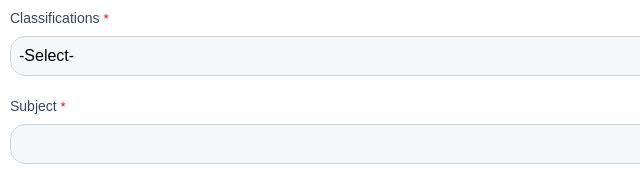
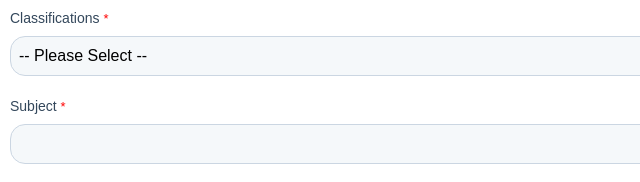
Before and after one commit to 3liGlobal/Staging-HookahShisha_Contact-Us_Form, a plain HTML site: page index.html in a window 1280 px wide. Shown: the part 306-488 px from the top of the page, 0-640 px from the left. Drawn offline with nearby package versions, Linux system fonts and the light colour scheme.

Commit message:
Update index.html

```diff
--- a/index.html
+++ b/index.html
@@ -124,27 +124,21 @@
                             </label>
                             <div class="zf-tempContDiv">
                                 <select class="zf-form-sBox" name="Dropdown" checktype="c1">
-                                    <option selected="true" value="-Select-">-Select-</option>
+                                    <option selected="true" value="-Select-">-- Please Select --</option>
                                     <optgroup label="Account Issue">
-                                        <option value="Update&#x20;Account&#x20;Information">
-                                            Update&#x20;Account&#x20;Information</option>
+                                    <option value="Update&#x20;Account&#x20;Information">Update&#x20;Account&#x20;Information</option>
                                     <option value="Forgot&#x20;Password">Forgot&#x20;Password</option>
                                     <option value="Other&#x20;Login&#x20;Issue">Other&#x20;Login&#x20;Issue</option>
                                     </optgroup>
                                     <optgroup label="Cancel / Modify Existing Order">
-                                        <option value="Order&#x20;Cancellation&#x20;Request">
-                                            Order&#x20;Cancellation&#x20;Request</option>
-                                        <option value="Modify&#x20;Order&#x20;Request">Modify&#x20;Order&#x20;Request
-                                        </option>
-                                        <option value="Modify&#x20;Address&#x20;Request">
-                                            Modify&#x20;Address&#x20;Request</option>
-                                        <option value="Modify&#x20;Shipping&#x20;Method&#x20;Request">
-                                            Modify&#x20;Shipping&#x20;Method&#x20;Request</option>
+                                    <option value="Order&#x20;Cancellation&#x20;Request">Order&#x20;Cancellation&#x20;Request</option>
+                                    <option value="Modify&#x20;Order&#x20;Request">Modify&#x20;Order&#x20;Request</option>
+                                    <option value="Modify&#x20;Address&#x20;Request">Modify&#x20;Address&#x20;Request</option>
+                                    <option value="Modify&#x20;Shipping&#x20;Method&#x20;Request">Modify&#x20;Shipping&#x20;Method&#x20;Request</option>
                                     </optgroup>
                                     <optgroup label="International Inquiry">
                                     <option value="International&#x20;Returns">International&#x20;Returns</option>
-                                        <option value="International&#x20;Refused&#x20;Package">
-                                            International&#x20;Refused&#x20;Package</option>
+                                    <option value="International&#x20;Refused&#x20;Package">International&#x20;Refused&#x20;Package</option>
                                     <option value="International&#x20;Shipping">International&#x20;Shipping</option>
                                     <option value="Other">Other</option>
                                     </optgroup>
@@ -152,52 +146,37 @@
                                     <option value="Defective&#x20;Item">Defective&#x20;Item</option>
                                     <option value="Missing&#x20;Item">Missing&#x20;Item</option>
                                     <option value="Wrong&#x20;Item">Wrong&#x20;Item</option>
-                                        <option value="Wrong&#x20;Item">Wrong&#x20;Item</option>
                                     <option value="Payment&#x20;Issue">Payment&#x20;Issue</option>
                                     <option value="Product&#x20;Assembly">Product&#x20;Assembly</option>
+                                    <option value="Damaged&#x20;Item">Damaged&#x20;Item</option>
+                                    <option value="Lost&#x20;Package">Lost&#x20;Package</option>
                                     <option value="Other">Other</option>
                                     </optgroup>
                                     <optgroup label="Order Status">
-                                        <option value="Order&#x20;Status&#x20;Inquiry">Order&#x20;Status&#x20;Inquiry
-                                        </option>
+                                    <option value="Order&#x20;Status&#x20;Inquiry">Order&#x20;Status&#x20;Inquiry</option>
                                     <option value="Tracking&#x20;Information">Tracking&#x20;Information</option>
                                     </optgroup>
                                     <optgroup label="Returns / Exchange Request">
-                                        <option value="Domestic&#x20;Return&#x20;Request">
-                                            Domestic&#x20;Return&#x20;Request</option>
-                                        <option value="International&#x20;Return&#x20;Request">
-                                            International&#x20;Return&#x20;Request</option>
+                                    <option value="Domestic&#x20;Return&#x20;Request">Domestic&#x20;Return&#x20;Request</option>
+                                    <option value="International&#x20;Return&#x20;Request">International&#x20;Return&#x20;Request</option>
                                     </optgroup>
                                     <optgroup label="Technical Support">
-                                        <option value="Login&#x20;Issue&#x20;&#x28;for&#x20;related&#x20;issues&#x29;">
-                                            Login&#x20;Issue&#x20;&#x28;for&#x20;related&#x20;issues&#x29;</option>
+                                    <option value="Login&#x20;Issue">Login&#x20;Issue</option>
                                     <option value="Payment&#x20;Issue">Payment&#x20;Issue</option>
                                     <option value="Promo&#x20;Code&#x20;Issue">Promo&#x20;Code&#x20;Issue</option>
                                     <option value="Website&#x20;Issue">Website&#x20;Issue</option>
                                     <option value="Other">Other</option>
                                     </optgroup>
                                     <optgroup label="Wholesale Inquiry">
-                                        <option value="Wholesale&#x20;Account&#x20;Information">
-                                            Wholesale&#x20;Account&#x20;Information</option>
+                                    <option value="Wholesale&#x20;Account&#x20;Information">Wholesale&#x20;Account&#x20;Information</option>
                                     </optgroup>
                                     <optgroup label="General Inquiries">
                                     <option value="Product&#x20;Assembly">Product&#x20;Assembly</option>
-                                        <option value="Affiliate&#x20;Information&#x20;Request">
-                                            Affiliate&#x20;Information&#x20;Request</option>
+                                    <option value="Affiliate&#x20;Information&#x20;Request">Affiliate&#x20;Information&#x20;Request</option>
                                     <option value="Marketing&#x20;Inquiry">Marketing&#x20;Inquiry</option>
                                     <option value="Product&#x20;Request">Product&#x20;Request</option>
                                     <option value="Vendor&#x20;Inquiry">Vendor&#x20;Inquiry</option>
                                     <option value="Other">Other</option>
-                                    </optgroup>
-                                    <optgroup label="Shipping and Delivery Options">
-                                        <option value="Shipping&#x20;Carrier&#x20;Inquiry">
-                                            Shipping&#x20;Carrier&#x20;Inquiry</option>
-                                        <option value="Local&#x20;Courier&#x20;Delivery&#x20;Options">
-                                            Local&#x20;Courier&#x20;Delivery&#x20;Options</option>
-                                        <option value="Will&#x20;Call&#x20;Pickup&#x20;Information">
-                                            Will&#x20;Call&#x20;Pickup&#x20;Information</option>
-                                        <option value="Freight&#x20;and&#x20;Bulk&#x20;Shipping&#x20;Options">
-                                            Freight&#x20;and&#x20;Bulk&#x20;Shipping&#x20;Options</option>
                                     </optgroup>
                                 </select>
                                 <p id="Dropdown_error" class="zf-errorMessage" style="display:none;">Please complete
```
Lines whose indentation alone changed are shown as unchanged.
